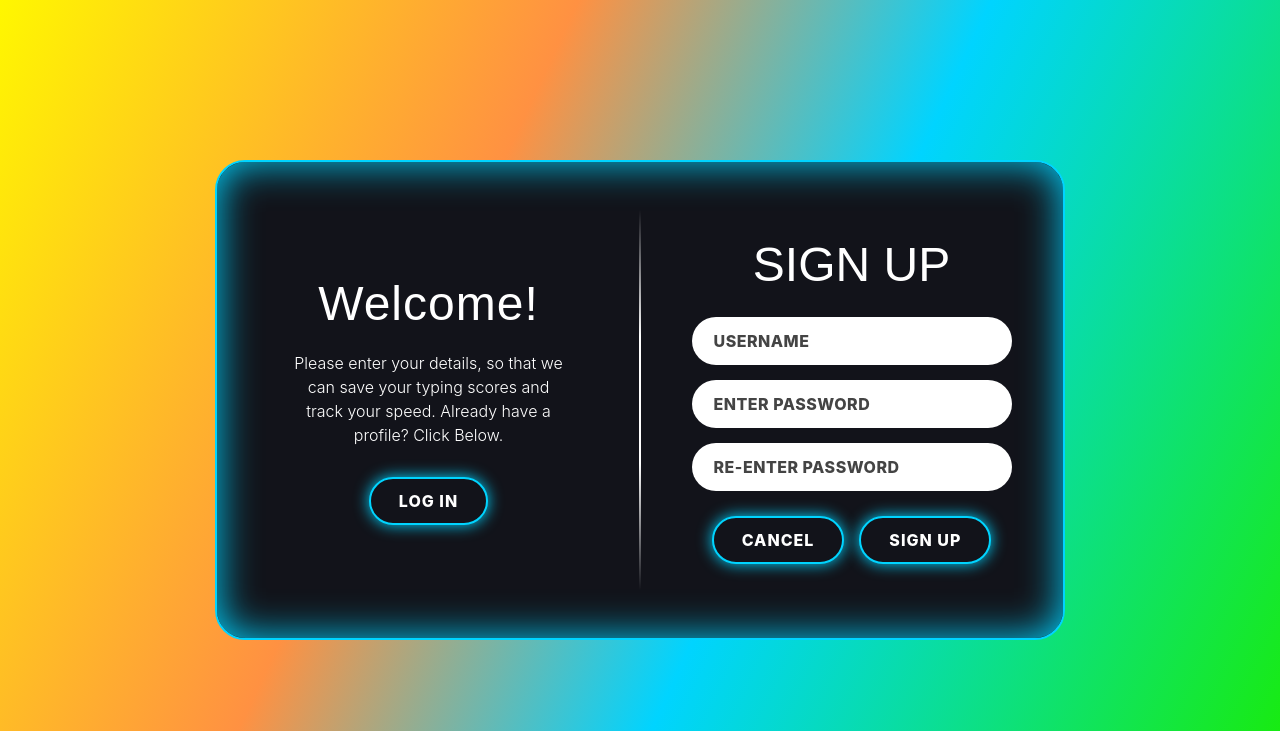
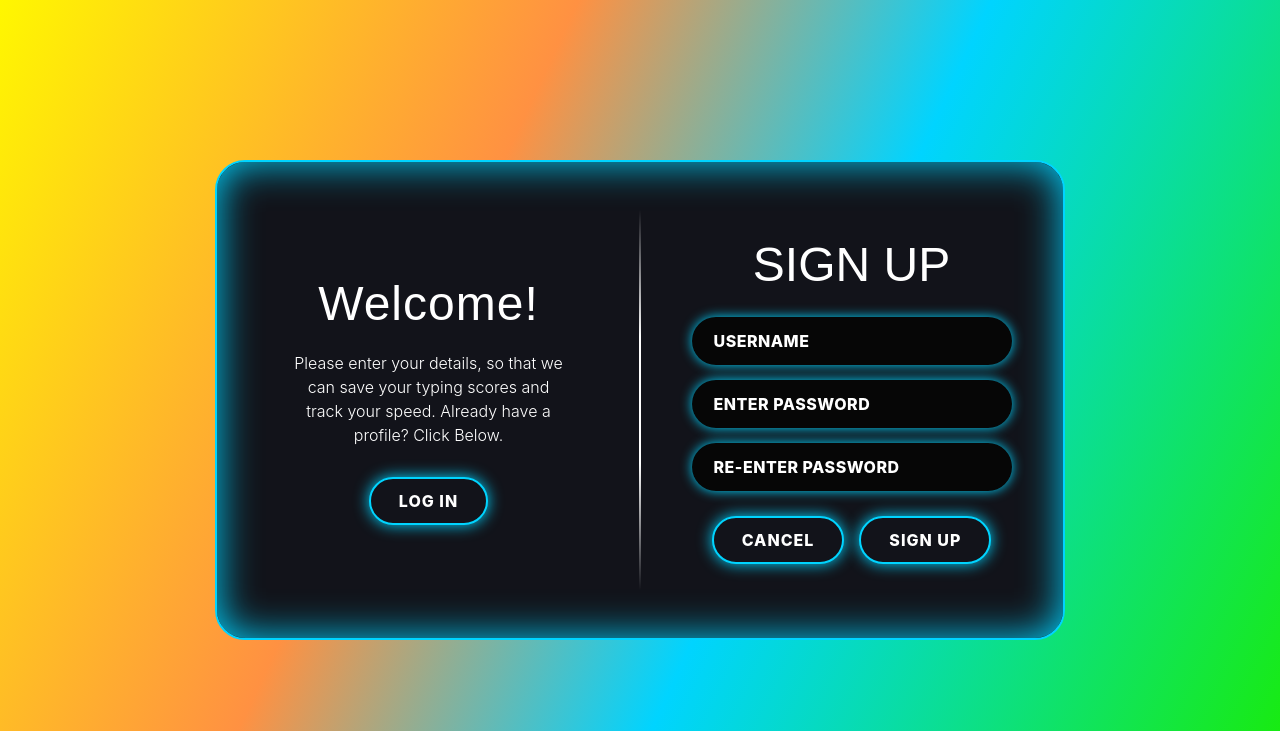
Before and after one commit to JeanWayneFoord251247/typemania, a PHP site: page /pages/signUp.php in a window 1280 px wide. Shown: the top 731 px of the page. Run offline with PHP 8.4, Linux system fonts and the light colour scheme; some web fonts are replaced.

Commit message:
Css update

```diff
--- a/css/signUp.css
+++ b/css/signUp.css
@@ -132,7 +132,7 @@ body {
 
 .input-field input {
   width: 100%;
-  background-color: #ffffff;
+  background-color: #060606;
   border: none;
   outline: none;
   padding: 14px 22px;
@@ -141,17 +141,18 @@ body {
   font-size: 16px;
   font-weight: 800;
   letter-spacing: 0.5px;
-  color: #12131a;
+  color: #ffffff;
   box-sizing: border-box;
+  box-shadow: 0px 0px 12px #00d4ff;
 }
 
 .input-field input::placeholder {
-  color: #444444;
+  color: #ffffff;
   font-weight: 800;
 }
 
 .input-field input:focus {
-  background-color: #ffffff;
+  background-color: #060606;
   box-shadow: 0px 0px 12px #00d4ff;
 }
 
```
Also changed, not shown: css/login.css (+5 -4 lines).
